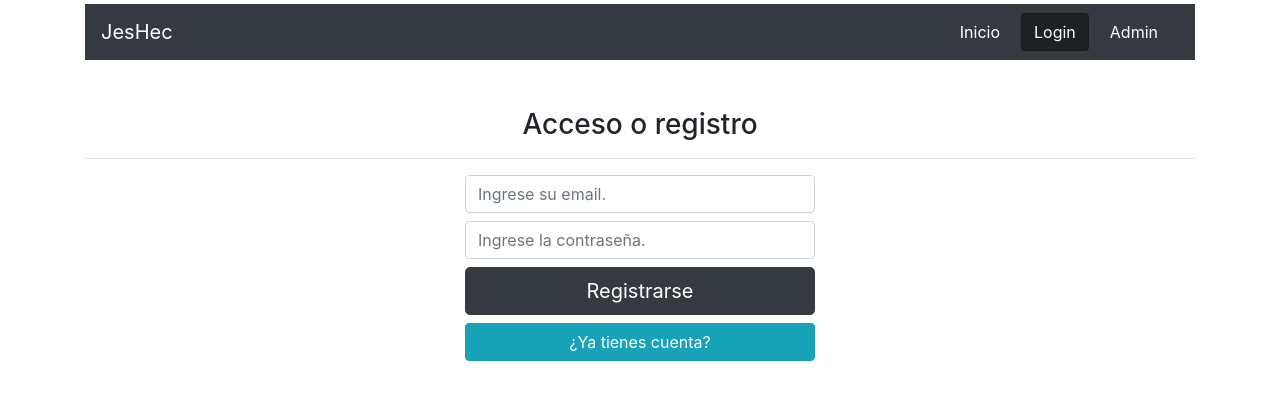
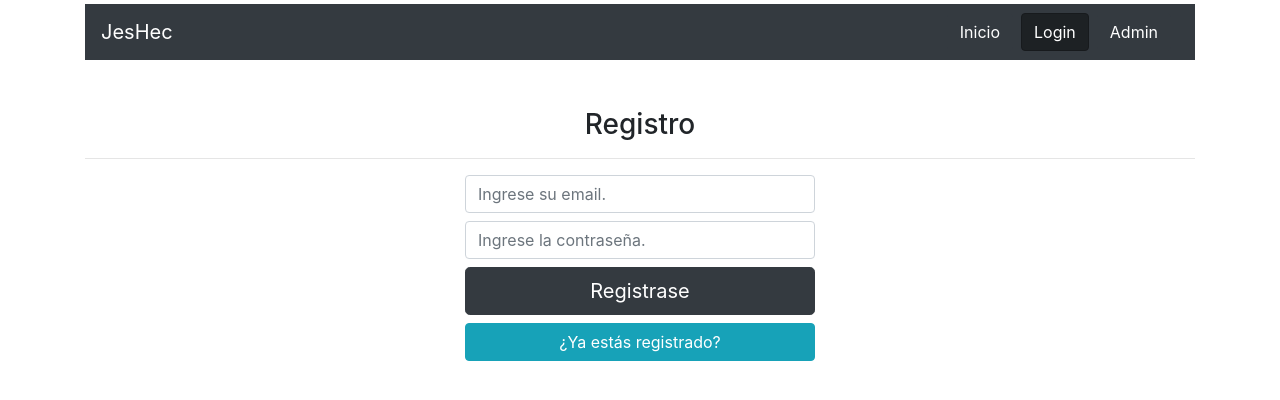
Before and after one commit to hectorvlbs/login-react, a React (Create React App) app: page /login in a window 1280 px wide. Shown: the top 400 px of the page. Built offline with nearby package versions, Linux system fonts and the light colour scheme.

Commit message:
sign up & sign in form

```diff
--- a/src/Components/Login.jsx
+++ b/src/Components/Login.jsx
@@ -6,6 +6,7 @@ const Login = () => {
     const [email, setEmail] = React.useState('')
     const [pass, setPass] = React.useState('')
     const [error, setError] = React.useState(null)
+    const [signup, setSingup] = React.useState(true)
 
     const dataProcess = e => {
         e.preventDefault()
@@ -25,7 +26,11 @@ const Login = () => {
 
     return (
         <div className="mt-5">
-            <h3 className="text-center">Acceso o registro</h3>
+            <h3 className="text-center">
+                {
+                    signup ? 'Registro' : 'Acceder'
+                }
+            </h3>
             <hr/>
             <div className="row justify-content-center">
                 <div className="col-12 col-sm-8 col-md-6 col-xl-4">
@@ -44,8 +49,13 @@ const Login = () => {
                             onChange={e => setPass(e.target.value)}
                             value={pass}
                         />
-                        <button className="btn btn-dark btn-lg btn-block">
-                            Registrarse
+                        <button
+                            className="btn btn-dark btn-lg btn-block"
+                            type="submit"
+                        >
+                            {
+                                signup ? 'Registrase' : 'Acceder'
+                            }
                         </button>
                         {
                             error && (
@@ -54,8 +64,14 @@ const Login = () => {
                                 </div>
                             )
                         }
-                        <button className="btn btn-info btn-sn btn-block">
-                            ¿Ya tienes cuenta?
+                        <button
+                            className="btn btn-info btn-sn btn-block"
+                            onClick={() => setSingup(!signup)}
+                            type="button"
+                        >
+                            {
+                                signup ? '¿Ya estás registrado?' : '¿No tienes cuenta?'
+                            }
                         </button>
                     </form>
                 </div>
```
